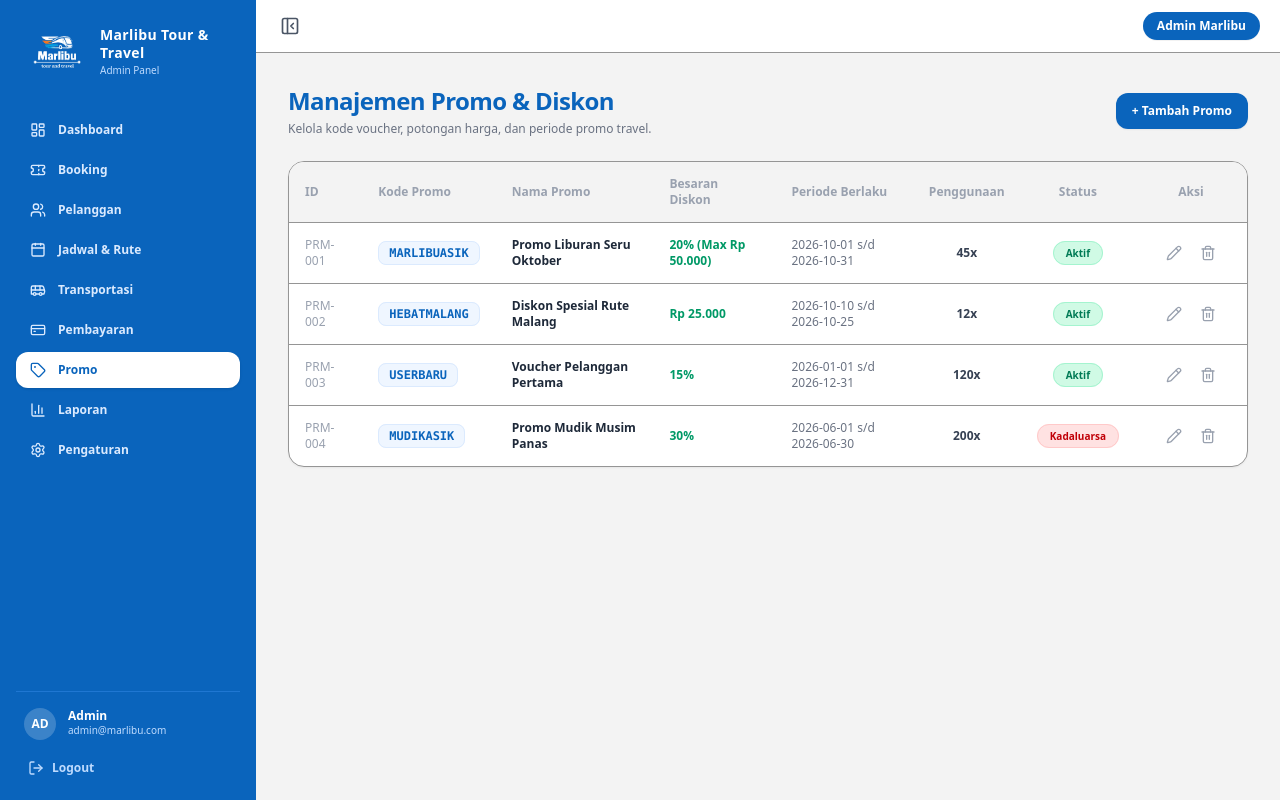
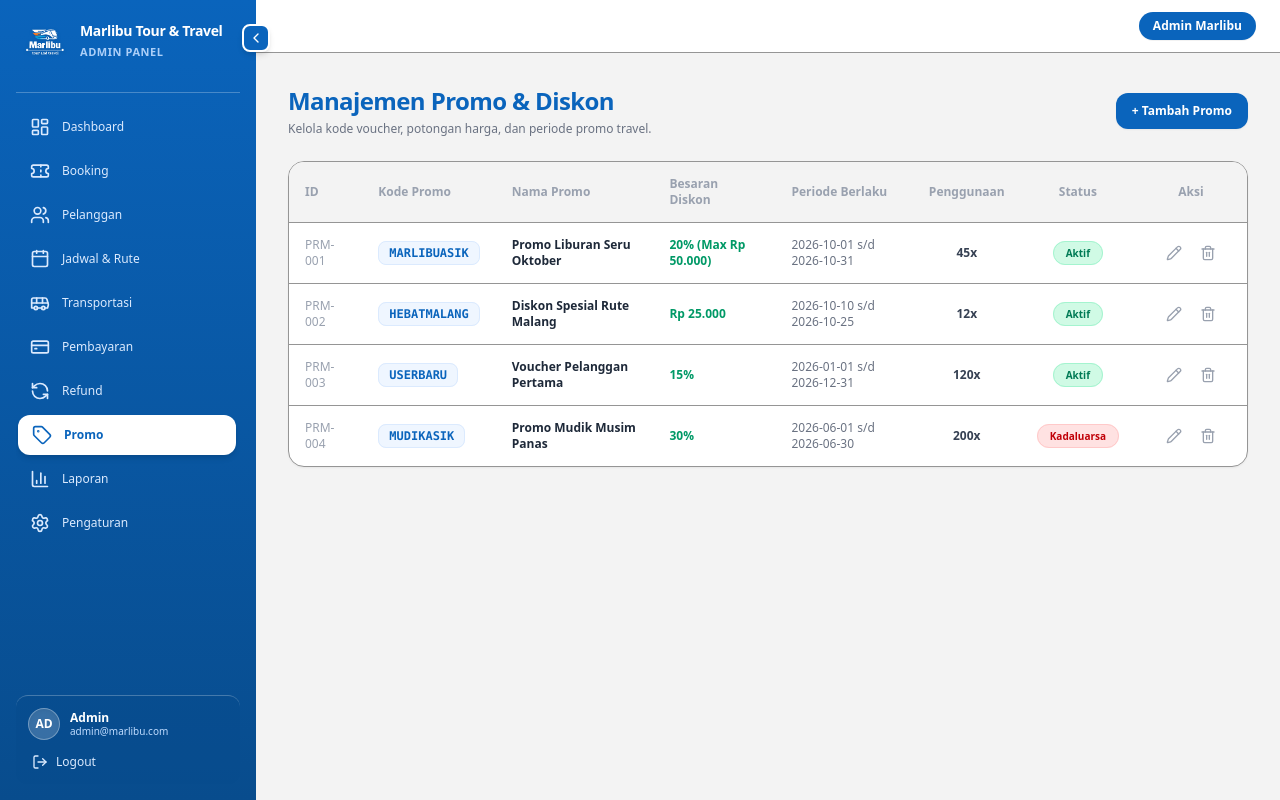
Before and after one commit to noviaflinputri/marlibu-admin, a Next.js app in the folder frontend/: page /promo in a window 1280 px wide. Built offline with nearby package versions, Linux system fonts and the light colour scheme.

Commit message:
Merevisi sidebar menjadi stiky dan membuat tampilan website menjadi responsif saat di laptop maupun di hp

```diff
--- a/frontend/app/components/sidebar.tsx
+++ b/frontend/app/components/sidebar.tsx
@@ -15,133 +15,142 @@ import {
   Settings,
   LogOut,
   Compass,
+  RefreshCcw,
+  ChevronLeft,
+  ChevronRight
 } from 'lucide-react';
 
 const menuItems = [
-  {
-    name: 'Dashboard',
-    href: '/dashboard',
-    icon: <LayoutDashboard className="w-4 h-4 shrink-0" />,
-  },
-  {
-    name: 'Booking',
-    href: '/booking',
-    icon: <Ticket className="w-4 h-4 shrink-0" />,
-  },
-  {
-    name: 'Pelanggan',
-    href: '/pelanggan',
-    icon: <Users className="w-4 h-4 shrink-0" />,
-  },
-  {
-    name: 'Jadwal & Rute',
-    href: '/jadwal',
-    icon: <Calendar className="w-4 h-4 shrink-0" />,
-  },
-  {
-    name: 'Transportasi',
-    href: '/transportasi',
-    icon: <Bus className="w-4 h-4 shrink-0" />,
-  },
-  {
-    name: 'Pembayaran',
-    href: '/pembayaran',
-    icon: <CreditCard className="w-4 h-4 shrink-0" />,
-  },
-  {
-    name: 'Promo',
-    href: '/promo',
-    icon: <Tag className="w-4 h-4 shrink-0" />,
-  },
-  {
-    name: 'Laporan',
-    href: '/laporan',
-    icon: <BarChart3 className="w-4 h-4 shrink-0" />,
-  },
-  {
-    name: 'Pengaturan',
-    href: '/pengaturan',
-    icon: <Settings className="w-4 h-4 shrink-0" />,
-  },
+  { name: 'Dashboard', href: '/dashboard', icon: <LayoutDashboard className="w-5 h-5 shrink-0" /> },
+  { name: 'Booking', href: '/booking', icon: <Ticket className="w-5 h-5 shrink-0" /> },
+  { name: 'Pelanggan', href: '/pelanggan', icon: <Users className="w-5 h-5 shrink-0" /> },
+  { name: 'Jadwal & Rute', href: '/jadwal', icon: <Calendar className="w-5 h-5 shrink-0" /> },
+  { name: 'Transportasi', href: '/transportasi', icon: <Bus className="w-5 h-5 shrink-0" /> },
+  { name: 'Pembayaran', href: '/pembayaran', icon: <CreditCard className="w-5 h-5 shrink-0" /> },
+  { name: 'Refund', href: '/refund', icon: <RefreshCcw className="w-5 h-5 shrink-0" /> },
+  { name: 'Promo', href: '/promo', icon: <Tag className="w-5 h-5 shrink-0" /> },
+  { name: 'Laporan', href: '/laporan', icon: <BarChart3 className="w-5 h-5 shrink-0" /> },
+  { name: 'Pengaturan', href: '/pengaturan', icon: <Settings className="w-5 h-5 shrink-0" /> },
 ];
 
 interface SidebarProps {
   isOpen?: boolean;
+  onToggle?: () => void;
 }
 
-export default function Sidebar({ isOpen = true }: SidebarProps) {
+export default function Sidebar({ isOpen = true, onToggle }: SidebarProps) {
   const pathname = usePathname();
   const [imgError, setImgError] = useState(false);
 
   return (
     <aside
-      className={`bg-[#0A64BC] text-white min-h-screen flex flex-col justify-between p-4 shrink-0 transition-all duration-300 ${
-        isOpen ? 'w-64 opacity-100' : 'w-0 p-0 overflow-hidden opacity-0'
+      className={`bg-gradient-to-b from-[#0A64BC] to-[#084C8D] text-white h-screen shrink-0 flex flex-col justify-between transition-all duration-300 relative z-40 ${
+        isOpen ? 'w-64 p-4' : 'w-20 p-3 items-center'
       }`}
     >
-      <div className="space-y-6 w-56">
-        {/* Brand Logo & Header Sidebar (Diperbesar w-16 h-16 agar sejajar dari teks atas ke bawah) */}
-        <div className="px-2 py-1 flex items-center gap-3">
+      {/* Tombol Toggle Kotak Gandeng Menempel di Sisi Sidebar */}
+      {onToggle && (
+        <button
+          onClick={onToggle}
+          type="button"
+          title={isOpen ? 'Tutup Sidebar' : 'Buka Sidebar'}
+          className="absolute top-6 -right-3.5 z-50 w-7 h-7 bg-[#0A64BC] text-white border-2 border-white rounded-lg shadow-md flex items-center justify-center hover:bg-blue-700 hover:scale-105 transition-all cursor-pointer"
+        >
+          {isOpen ? <ChevronLeft className="w-4 h-4" /> : <ChevronRight className="w-4 h-4" />}
+        </button>
+      )}
+
+      {/* Area Atas (Logo & Navigasi Scrollable) */}
+      <div className="flex flex-col flex-1 min-h-0 w-full relative">
+        {/* Header Logo */}
+        <div className={`flex items-center mb-3.5 shrink-0 ${isOpen ? 'gap-2.5 px-0.5' : 'justify-center'}`}>
           {!imgError ? (
             <img
               src="/logo.png"
               alt="Marlibu Logo"
-              className="w-16 h-16 shrink-0 object-contain"
+              className="w-[52px] h-[52px] shrink-0 object-contain drop-shadow"
               onError={() => setImgError(true)}
             />
           ) : (
-            <Compass className="w-12 h-12 shrink-0 text-white" />
+            <Compass className="w-11 h-11 shrink-0 text-white" />
           )}
-          <div>
-            <h1 className="font-bold text-sm tracking-wide leading-tight">
+
+          {isOpen && (
+            <div className="flex-1 min-w-0 overflow-hidden">
+              <h1 className="font-extrabold text-[14px] tracking-tight text-white whitespace-nowrap leading-none">
                 Marlibu Tour & Travel
               </h1>
-            <p className="text-[10px] text-blue-200 mt-0.5">Admin Panel</p>
+              <p className="text-[11px] text-blue-200 font-semibold tracking-wider uppercase opacity-90 mt-1.5 whitespace-nowrap">
+                Admin Panel
+              </p>
             </div>
+          )}
         </div>
 
-        {/* Menu Navigasi */}
-        <nav className="space-y-1">
+        {/* GARIS PEMBATAS ATAS (Dibuat Lebih Jelas & Kontras) */}
+        <div className="border-b border-white/25 my-2.5 shrink-0 w-full" />
+
+        {/* Menu Navigasi dengan Custom Scrollbar yang Jelas */}
+        <div className="relative flex-1 min-h-0 w-full flex flex-col pt-1">
+          <nav
+            className="space-y-1 w-full flex-1 overflow-y-auto pr-1.5
+                       [&::-webkit-scrollbar]:w-1.5
+                       [&::-webkit-scrollbar-track]:bg-white/10
+                       [&::-webkit-scrollbar-track]:rounded-full
+                       [&::-webkit-scrollbar-thumb]:bg-white/40
+                       [&::-webkit-scrollbar-thumb]:rounded-full
+                       hover:[&::-webkit-scrollbar-thumb]:bg-white/70"
+          >
             {menuItems.map((item) => {
               const isActive =
                 pathname === item.href ||
                 (item.href !== '/dashboard' && pathname.startsWith(item.href));
+
               return (
                 <Link
                   key={item.name}
                   href={item.href}
-                className={`flex items-center gap-3 px-3.5 py-2.5 rounded-xl text-xs font-semibold transition-all ${
+                  title={!isOpen ? item.name : undefined}
+                  className={`flex items-center font-medium rounded-xl transition-all text-xs py-2.5 ${
+                    isOpen ? 'gap-3 px-3.5' : 'justify-center px-0'
+                  } ${
                     isActive
-                    ? 'bg-white text-[#0A64BC] shadow-sm'
+                      ? 'bg-white text-[#0A64BC] font-semibold shadow-md translate-x-0.5'
                       : 'text-blue-100 hover:bg-white/10 hover:text-white'
                   }`}
                 >
                   {item.icon}
-                <span>{item.name}</span>
+                  {isOpen && <span className="whitespace-nowrap">{item.name}</span>}
                 </Link>
               );
             })}
           </nav>
         </div>
+      </div>
 
-      {/* Profil Bottom & Logout */}
-      <div className="pt-4 border-t border-blue-400/30 space-y-3 w-56">
-        <div className="flex items-center gap-3 px-2">
-          <div className="w-8 h-8 rounded-full bg-white/20 flex items-center justify-center font-bold text-xs">
+      {/* GARIS PEMBATAS BAWAH (Dibuat Lebih Jelas & Kontras) */}
+      <div className={`pt-3 mt-2 border-t border-white/25 shrink-0 space-y-2 bg-[#084C8D]/40 rounded-xl p-2 ${isOpen ? 'w-full' : 'w-full flex flex-col items-center'}`}>
+        <div className={`flex items-center ${isOpen ? 'gap-2.5 px-1' : 'justify-center'}`}>
+          <div className="w-8 h-8 rounded-full bg-white/20 border border-white/30 flex items-center justify-center font-bold text-xs shrink-0 shadow-inner">
             AD
           </div>
-          <div className="text-xs">
-            <p className="font-bold text-white leading-none">Admin</p>
-            <p className="text-[10px] text-blue-200 mt-0.5">admin@marlibu.com</p>
+          {isOpen && (
+            <div className="text-xs whitespace-nowrap overflow-hidden">
+              <p className="font-semibold text-white leading-tight">Admin</p>
+              <p className="text-[10px] text-blue-200 truncate">admin@marlibu.com</p>
             </div>
+          )}
         </div>
 
         <Link
           href="/login"
-          className="flex items-center gap-2 px-3 py-2 rounded-xl text-xs font-semibold text-blue-200 hover:bg-white/10 hover:text-white transition"
+          title={!isOpen ? "Logout" : undefined}
+          className={`flex items-center font-medium rounded-lg transition-all text-xs py-1.5 text-blue-100 hover:bg-red-500/80 hover:text-white ${
+            isOpen ? 'gap-2 px-2' : 'justify-center px-0'
+          }`}
         >
           <LogOut className="w-4 h-4 shrink-0" />
-          <span>Logout</span>
+          {isOpen && <span>Logout</span>}
         </Link>
       </div>
     </aside>
--- a/frontend/app/layout.tsx
+++ b/frontend/app/layout.tsx
@@ -2,7 +2,6 @@
 
 import React, { useState } from 'react';
 import { usePathname } from 'next/navigation';
-import { PanelLeftClose, PanelLeftOpen } from 'lucide-react';
 import Sidebar from './components/sidebar';
 import './globals.css';
 
@@ -19,37 +18,31 @@ export default function RootLayout({
 
   return (
     <html lang="id">
-      <body className="bg-gray-50 flex min-h-screen font-sans">
+      <body className="bg-gray-50 flex h-screen w-screen overflow-hidden font-sans">
         {isLoginPage ? (
-          <main className="w-full">{children}</main>
+          <main className="w-full h-full overflow-y-auto">{children}</main>
         ) : (
-          <div className="flex w-full min-h-screen relative overflow-x-hidden">
-            {/* Sidebar dengan prop isOpen */}
-            <Sidebar isOpen={isSidebarOpen} />
+          <div className="flex w-full h-full overflow-hidden">
+            {/* Sidebar dengan Tombol Toggle Gandeng */}
+            <Sidebar
+              isOpen={isSidebarOpen}
+              onToggle={() => setIsSidebarOpen(!isSidebarOpen)}
+            />
 
-            <div className="flex-1 flex flex-col min-w-0 transition-all duration-300">
-              {/* Header Topbar: Padding dikurangi (px-3 md:px-5) agar tombol toggle mepet ke kiri */}
-              <header className="bg-white border-b border-gray-100 py-3 px-3 md:px-5 flex justify-between items-center">
-                {/* Tombol Toggle Murni Ikon (Tanpa Border/Card, Bebas Shadow) */}
-                <button
-                  onClick={() => setIsSidebarOpen(!isSidebarOpen)}
-                  className="p-1 text-gray-600 hover:text-[#0A64BC] hover:bg-gray-100/60 rounded-lg cursor-pointer transition active:scale-95"
-                  title={isSidebarOpen ? 'Sembunyikan Sidebar' : 'Tampilkan Sidebar'}
-                >
-                  {isSidebarOpen ? (
-                    <PanelLeftClose className="w-5 h-5" />
-                  ) : (
-                    <PanelLeftOpen className="w-5 h-5" />
-                  )}
-                </button>
-
-                {/* Badge Status Admin (Kanan) */}
+            {/* Area Utama */}
+            <div className="flex-1 flex flex-col h-full min-w-0 overflow-hidden">
+              {/* Header Topbar */}
+              <header className="bg-white border-b border-gray-100 py-3 px-6 flex justify-end items-center shrink-0 z-10">
+                {/* Badge Status Admin */}
                 <span className="text-xs font-semibold text-white bg-[#0A64BC] px-3.5 py-1.5 rounded-full shadow-2xs">
                   Admin Marlibu
                 </span>
               </header>
 
-              <main className="p-6 md:p-8 flex-1 overflow-y-auto">{children}</main>
+              {/* Konten Utama */}
+              <main className="p-6 md:p-8 flex-1 overflow-y-auto">
+                {children}
+              </main>
             </div>
           </div>
         )}
```
Also changed, not shown: 1 other file (tests, documents, lock files or other folders). Lines whose indentation alone changed are shown as unchanged.
